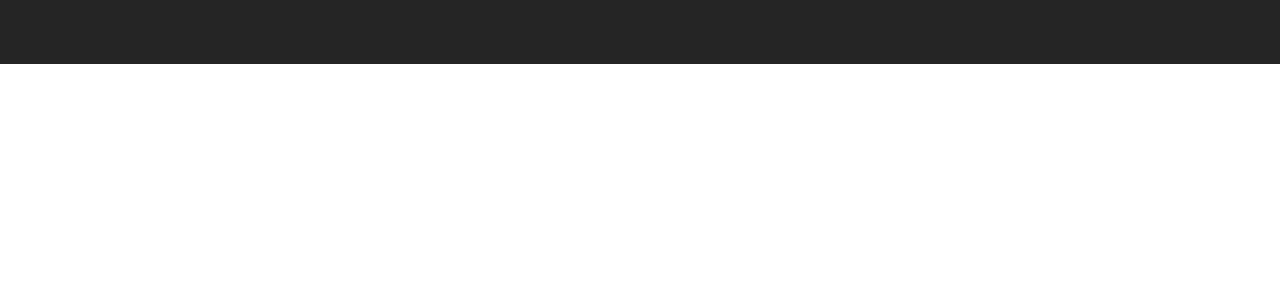
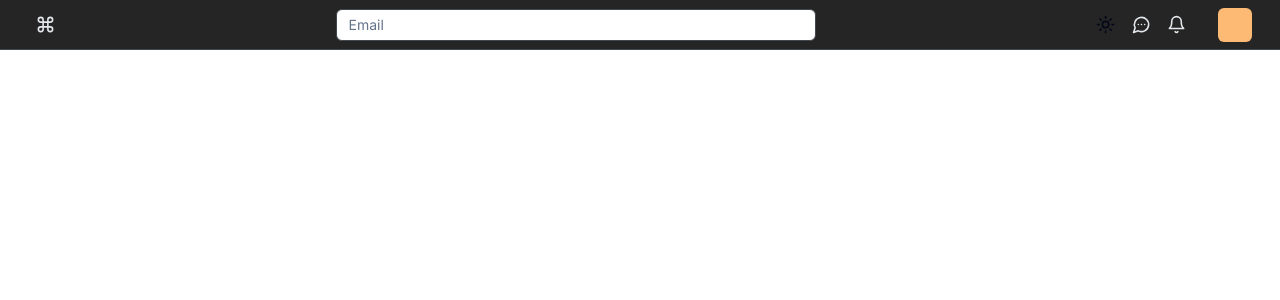
Before and after one commit to miceflicts/Tribofy, a Next.js app: page /pages/community in a window 1280 px wide. Shown: the top 300 px of the page. Built offline with nearby package versions, Linux system fonts and the light colour scheme.

Commit message:
Feat: Added tailwind prettier to the project

```diff
--- a/package.json
+++ b/package.json
@@ -25,6 +25,8 @@
     "eslint": "^8",
     "eslint-config-next": "14.2.5",
     "postcss": "^8",
+    "prettier": "^3.3.3",
+    "prettier-plugin-tailwindcss": "^0.6.6",
     "tailwindcss": "^3.4.1"
   }
 }
--- /dev/null
+++ b/src/app/components/general/theme-toggle-button/index.jsx
@@ -0,0 +1,30 @@
+import { useTheme } from "next-themes";
+import { Button } from "@/components/ui/button";
+import { Moon, Sun } from "lucide-react";
+import { useEffect, useState } from "react";
+
+export default function ThemeToggleButton() {
+  const [mounted, setMounted] = useState(false);
+  const { theme, setTheme } = useTheme();
+
+  useEffect(() => {
+    setMounted(true);
+  }, []);
+
+  if (!mounted) {
+    return null;
+  }
+
+  return (
+    <Button
+      variant="ghost"
+      size="icon"
+      onClick={() => setTheme(theme === "light" ? "dark" : "light")}
+      className="w-9 h-9 rounded-lg"
+    >
+      <Sun className="h-[1.2rem] w-[1.2rem] rotate-0 scale-100 transition-all dark:-rotate-90 dark:scale-0" />
+      <Moon className="absolute h-[1.2rem] w-[1.2rem] rotate-90 scale-0 transition-all dark:rotate-0 dark:scale-100" />
+      <span className="sr-only">Toggle theme</span>
+    </Button>
+  );
+}
--- a/src/app/layouts/community/header/index.jsx
+++ b/src/app/layouts/community/header/index.jsx
@@ -1,10 +1,46 @@
+"use client";
+
 import React from "react";
+import { Command, Bell, MessageCircleMore, Moon, Sun } from "lucide-react";
+import { Input } from "@/components/ui/input";
+import ThemeToggleButton from "@/app/components/general/theme-toggle-button";
 
 export default function CommunityHeader() {
   return (
     <>
-      <header className="flex w-full h-[64px] ">
-        <div className="flex pl-7 pr-7 items-center justify-between w-full h-[64px] bg-[#252525]"></div>
+      <header className="flex h-[50px] w-full">
+        <div className="flex h-[50px] w-full items-center justify-between border-b border-[#42464D] bg-[#252525] pl-7 pr-7">
+          <div className="flex h-[35px] w-[35px] cursor-pointer items-center justify-center rounded-lg hover:bg-gray-700">
+            <Command color="#e4e7eb" size={19}></Command>
+          </div>
+
+          <div>
+            <Input
+              type="email"
+              placeholder="Email"
+              className="h-[32px] w-[480px] rounded-md border border-[#42464D]"
+            />
+          </div>
+
+          <div className="flex items-center gap-6">
+            <div className="flex items-center">
+              <ThemeToggleButton></ThemeToggleButton>
+
+              <div className="flex h-[35px] w-[35px] cursor-pointer items-center justify-center rounded-lg hover:bg-gray-700">
+                <MessageCircleMore
+                  color="#e4e7eb"
+                  size={19}
+                ></MessageCircleMore>
+              </div>
+
+              <div className="flex h-[35px] w-[35px] cursor-pointer items-center justify-center rounded-lg hover:bg-gray-700">
+                <Bell color="#e4e7eb" size={19}></Bell>
+              </div>
+            </div>
+
+            <div className="h-[34px] w-[34px] rounded-md bg-orange-300"></div>
+          </div>
+        </div>
       </header>
     </>
   );
--- /dev/null
+++ b/src/components/ui/input.jsx
@@ -0,0 +1,19 @@
+import * as React from "react"
+
+import { cn } from "@/lib/utils"
+
+const Input = React.forwardRef(({ className, type, ...props }, ref) => {
+  return (
+    (<input
+      type={type}
+      className={cn(
+        "flex h-10 w-full rounded-md border border-input bg-background px-3 py-2 text-sm ring-offset-background file:border-0 file:bg-transparent file:text-sm file:font-medium placeholder:text-muted-foreground focus-visible:outline-none focus-visible:ring-2 focus-visible:ring-ring focus-visible:ring-offset-2 disabled:cursor-not-allowed disabled:opacity-50",
+        className
+      )}
+      ref={ref}
+      {...props} />)
+  );
+})
+Input.displayName = "Input"
+
+export { Input }
```
Also changed, not shown: 2 other files (tests, documents, lock files or other folders).
